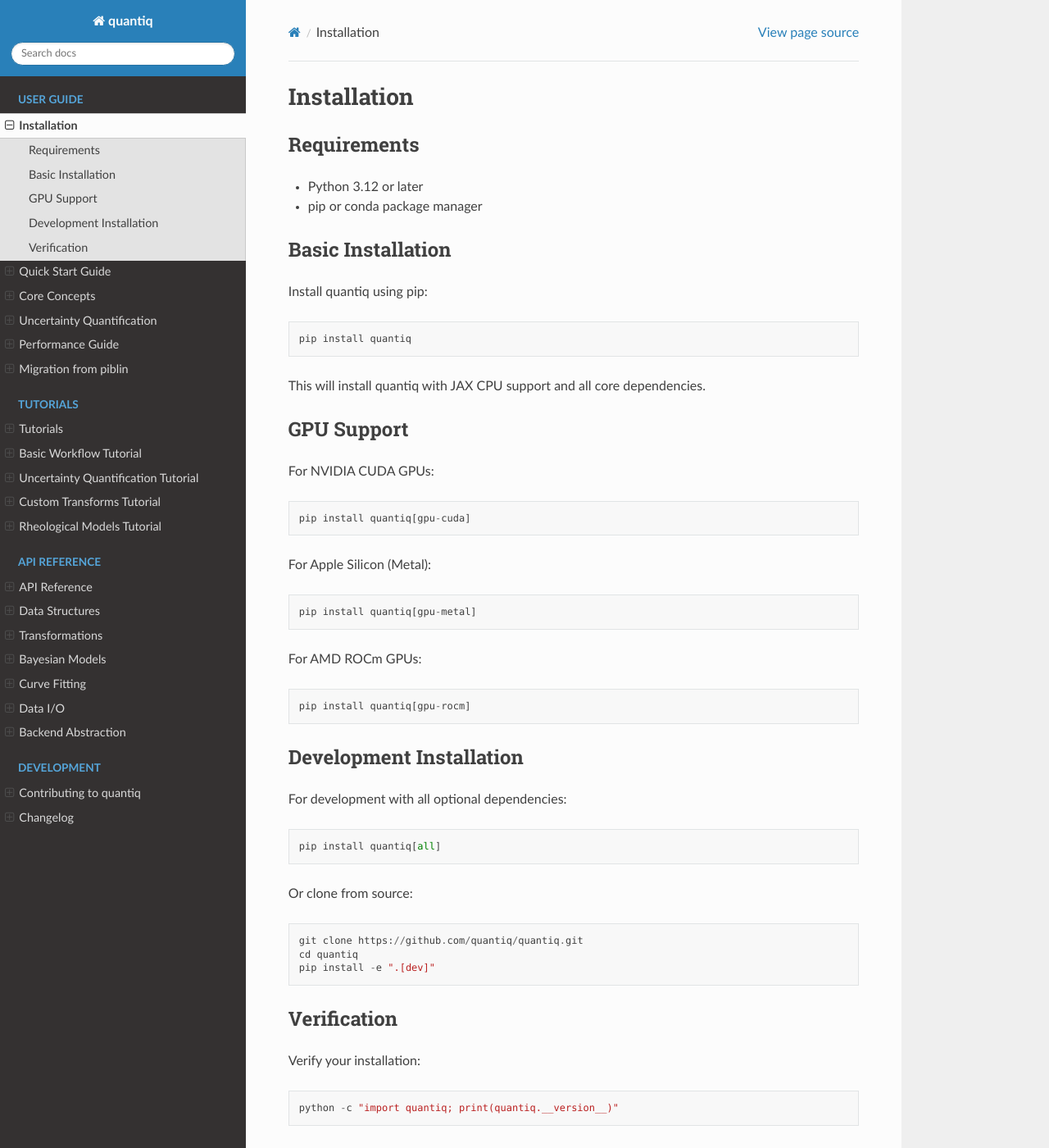
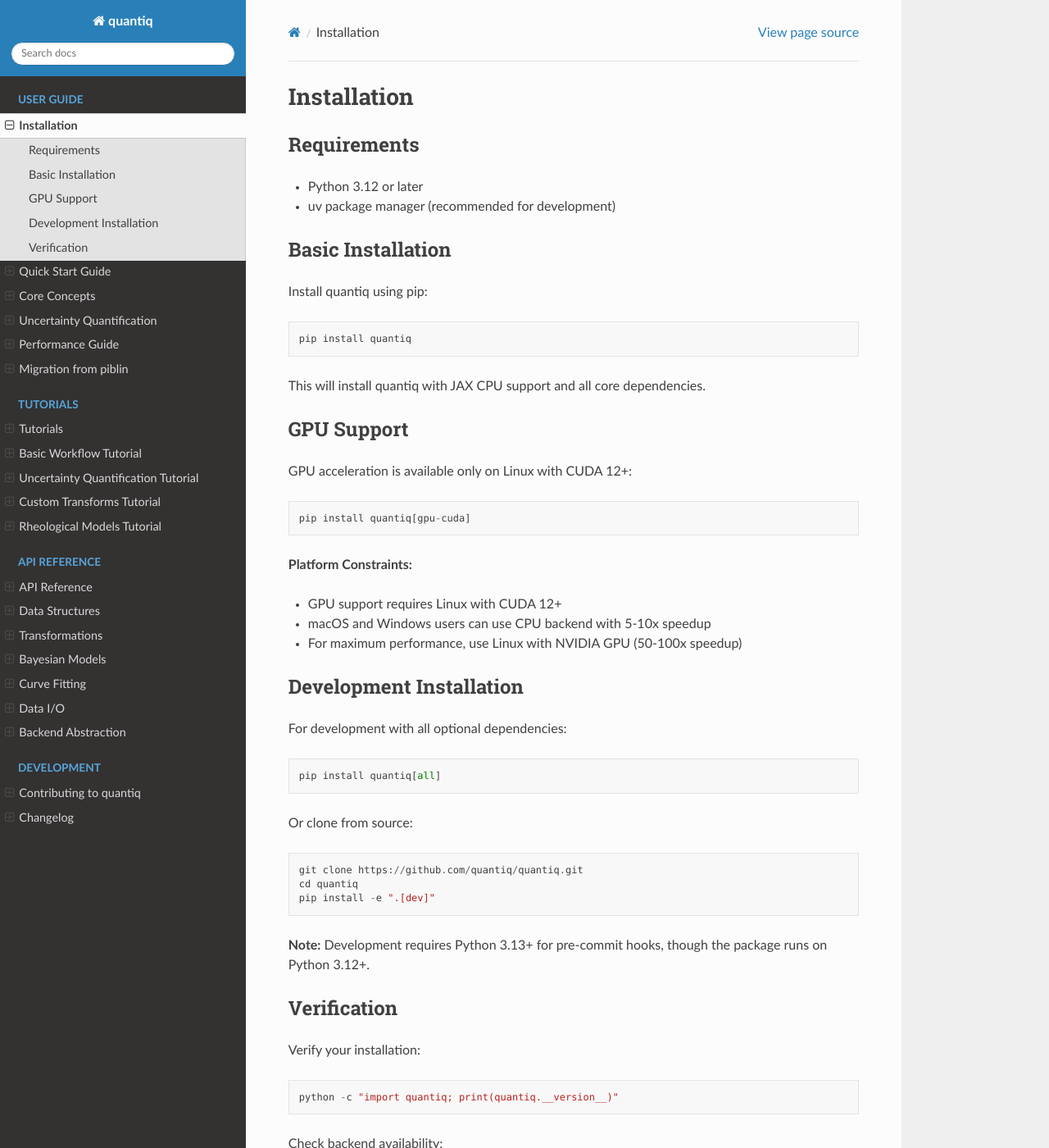
Before and after one commit to imewei/piblin-jax, a Sphinx documentation site: the page built from docs/source/user_guide/installation.rst, in a window 1280 px wide and 1400 px high. Shown: the whole window at 82% size. Built offline with Sphinx 7.4.7 and the Read the Docs theme 3.1.0, drawn with Linux system fonts in a browser that asks for light colours.

Commit message:
docs: clarify GPU platform constraints and uv package manager usage
Update documentation to accurately reflect platform-specific GPU support:
- GPU acceleration requires Linux with CUDA 12+ only
- macOS and Windows limited to CPU backend (still 5-10x faster than piblin)
- Document uv as recommended package manager for development
- Update installation instructions and quickstart guide
- Clarify Python 3.13+ requirement for pre-commit hooks

Also update Makefile and pytest.ini references to align with uv-based
workflow.

```diff
--- a/docs/source/user_guide/installation.rst
+++ b/docs/source/user_guide/installation.rst
@@ -5,7 +5,7 @@
 ------------
 
 * Python 3.12 or later
-* pip or conda package manager
+* uv package manager (recommended for development)
 
 Basic Installation
 ------------------
@@ -19,17 +19,15 @@
 GPU Support
 -----------
 
-For NVIDIA CUDA GPUs::
+GPU acceleration is available only on Linux with CUDA 12+::
 
     pip install quantiq[gpu-cuda]
 
-For Apple Silicon (Metal)::
+**Platform Constraints:**
 
-    pip install quantiq[gpu-metal]
-
-For AMD ROCm GPUs::
-
-    pip install quantiq[gpu-rocm]
+* GPU support requires Linux with CUDA 12+
+* macOS and Windows users can use CPU backend with 5-10x speedup
+* For maximum performance, use Linux with NVIDIA GPU (50-100x speedup)
 
 Development Installation
 ------------------------
@@ -44,6 +42,8 @@
     cd quantiq
     pip install -e ".[dev]"
 
+**Note:** Development requires Python 3.13+ for pre-commit hooks, though the package runs on Python 3.12+.
+
 Verification
 ------------
 
```
Also changed, not shown: CONTRIBUTING.md (+47 -5 lines), README.md (+34 -19 lines), docs/source/user_guide/quickstart.rst (+9 -4 lines), examples/README.md, 2 other files.
